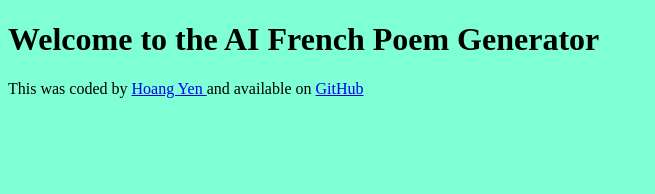
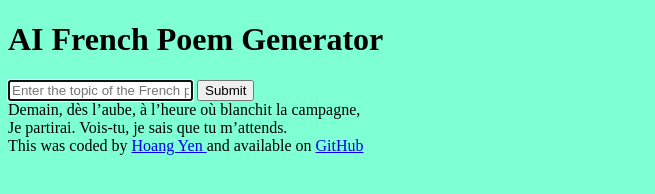
Before and after one commit to hoangyewe/french-poem-generator, a plain HTML site: page index.html in a window 1280 px wide. Shown: the whole page, without its empty margins (0-655 px from the left). Drawn offline with Linux system fonts and the light colour scheme.

Commit message:
Update index.html

```diff
--- a/index.html
+++ b/index.html
@@ -4,10 +4,23 @@
         <meta charset="UTF-8">
         <meta name="viewport" content="width=device-width, initial-scale=1.0">
         <link rel="stylesheet" href="style.css"/>
-        <title>AI Poem Generator</title>
+        <title>AI French Poem Generator</title>
     </head>
     <body>
-        <h1>Welcome to the AI French Poem Generator</h1>
+        <header>
+            <h1>AI French Poem Generator</h1>
+        </header>
+        <main>
+            <form>
+                <input type="text" placeholder="Enter the topic of the French poem" autofocus required autocomplete="off"/>
+                <input type="submit"/>
+            </form>
+            <div>
+                Demain, dès l’aube, à l’heure où blanchit la campagne,
+                <br>
+                Je partirai. Vois-tu, je sais que tu m’attends.
+            </div>
+        </main>
         <footer>
             This was coded by <a href="https://github.com/hoangyewe" target="_blank"> Hoang Yen </a> and available on <a href="https://github.com/hoangyewe/french-poem-generator">GitHub</a>
         </footer>
```
